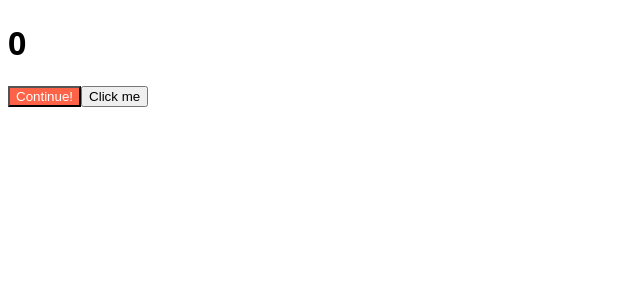
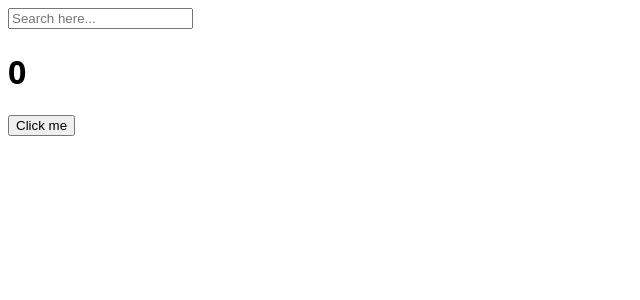
Before and after one commit to Seolang/ReactJS-Junior-Practice, a React (Create React App) app in the folder react-for-beginner/: page / in a window 1280 px wide. Shown: the top 300 px of the page, without its empty margins (0-640 px from the left). Built offline with nearby package versions, Linux system fonts and the light colour scheme.

Commit message:
useEffect and deps set

```diff
--- a/react-for-beginner/src/App.js
+++ b/react-for-beginner/src/App.js
@@ -4,20 +4,48 @@
 
 function App() {
   const [counter, setCounter] = useState(0);
+  const [keyword, setKeyword] = useState("");
+
   const onClick = () => {
     setCounter((prev) => prev + 1);
-  }
-  console.log("i run all the time");
+  };
+  const onChange = (event) => {
+    setKeyword(event.target.value);
+  };
+
+  // useEffect run only the first render time.
+  useEffect(() => {
+    console.log("i run only once");
+  }, []);
+
+  // search run only when keyword changes
+  // watching states 'keyword'
+  useEffect(() => {
+    if (keyword != "" && keyword.length > 5) {
+      console.log("I run when 'keyword' changes");
+    }
+  }, [keyword]);
 
   useEffect(() => {
-    console.log("Call the API");
-  }, []);
-  // useEffect run only the first render time.
+    console.log("I run when 'counter' changes");
+  }, [counter]);
+
+  // Deps could add multiple states
+  useEffect(() => {
+    console.log("I run when 'counter and keyword' changes");
+  }, [counter, keyword]);
+
 
   return (
     <div className="App">
+      <input
+        value={keyword}
+        onChange={onChange}
+        type="text"
+        placeholder="Search here..."
+      />
       <h1 className={styles.title}>{counter}</h1>
-      <Button text={"Continue!"}/>
+       {/*<Button text={"Continue!"} />*/}
       <button onClick={onClick}>Click me</button>
     </div>
   );
```
